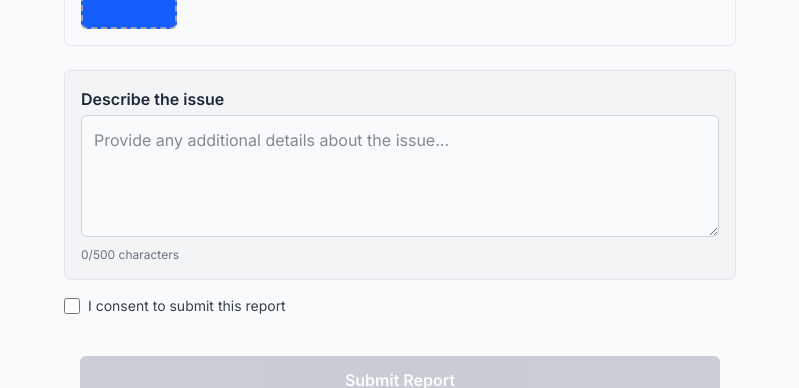
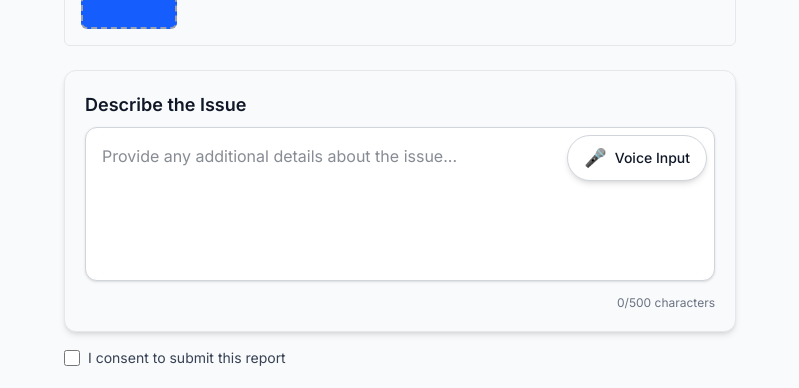
Before and after one commit to Ashu-sCode/civicMitra, a React (Vite) app in the folder civic_mitra/: page /report in a window 1280 px wide. Shown: the part 1377-1765 px from the top of the page, without its empty margins (240-1039 px from the left). Built offline with nearby package versions, Linux system fonts and the light colour scheme.

Commit message:
voice to text

```diff
--- a/civic_mitra/src/components/ReportPage/DescriptionInput.jsx
+++ b/civic_mitra/src/components/ReportPage/DescriptionInput.jsx
@@ -1,9 +1,130 @@
-import React from 'react'
+// src/components/ReportPage/DescriptionInput.jsx
+import React, { useState, useEffect, useRef } from "react";
 
-const DescriptionInput = () => {
+const DescriptionInput = ({ description, setDescription, maxLength = 500 }) => {
+  const [listening, setListening] = useState(false);
+  const [supported, setSupported] = useState(true);
+  const recognitionRef = useRef(null);
+
+  useEffect(() => {
+    const SpeechRecognition =
+      window.SpeechRecognition || window.webkitSpeechRecognition;
+
+    if (!SpeechRecognition) {
+      setSupported(false);
+      return;
+    }
+
+    const recognition = new SpeechRecognition();
+    recognition.continuous = true;
+    recognition.interimResults = true;
+    recognition.lang = "en-IN";
+
+    recognition.onresult = (event) => {
+      let transcript = "";
+      for (let i = event.resultIndex; i < event.results.length; ++i) {
+        transcript += event.results[i][0].transcript;
+      }
+      setDescription((prev) => {
+        const combined = prev + " " + transcript;
+        return combined.length > maxLength
+          ? combined.substring(0, maxLength)
+          : combined;
+      });
+    };
+
+    recognition.onerror = (err) => {
+      console.error("Voice input error:", err);
+      setListening(false);
+
+      if (err.error === "not-allowed") {
+        alert(
+          "Microphone access denied. Please allow microphone permissions to use voice input."
+        );
+      } else if (err.error === "no-speech") {
+        alert("No speech detected. Please try again.");
+      }
+    };
+
+    recognitionRef.current = recognition;
+  }, [setDescription, maxLength]);
+
+  const toggleListening = () => {
+    if (!recognitionRef.current) return;
+
+    if (listening) {
+      recognitionRef.current.stop();
+      setListening(false);
+    } else {
+      recognitionRef.current.start();
+      setListening(true);
+    }
+  };
+
   return (
-    <div>DescriptionInput</div>
-  )
-}
+    <div className="max-w-2xl mx-auto mt-6 p-5 bg-gray-50 dark:bg-gray-900 rounded-xl border border-gray-200 dark:border-gray-700 shadow-md transition-all duration-300">
+      <label className="block text-gray-900 dark:text-gray-100 font-semibold mb-2 text-lg">
+        Describe the Issue
+      </label>
 
-export default DescriptionInput
+      <div className="relative">
+        <textarea
+          value={description}
+          onChange={(e) => setDescription(e.target.value)}
+          placeholder="Provide any additional details about the issue..."
+          className="w-full p-4 rounded-xl border border-gray-300 dark:border-gray-600 bg-white dark:bg-gray-800 text-gray-900 dark:text-gray-100 shadow-sm focus:outline-none focus:ring-2 focus:ring-blue-500 dark:focus:ring-blue-400 transition resize-none"
+          rows={5}
+          maxLength={maxLength}
+        />
+
+        {supported && (
+          <button
+            type="button"
+            onClick={toggleListening}
+            className={`absolute top-2 right-2 flex items-center gap-2 px-4 py-2 rounded-full border shadow-md text-sm font-medium transition-all duration-300
+              ${
+                listening
+                  ? "bg-red-500 text-white border-red-600 animate-pulse"
+                  : "bg-white dark:bg-gray-700 text-gray-900 dark:text-gray-100 border-gray-300 dark:border-gray-600 hover:bg-gray-100 dark:hover:bg-gray-600"
+              }`}
+          >
+            <span className={`text-lg ${listening ? "animate-pulse" : ""}`}>
+              🎤
+            </span>
+            {listening ? "Listening..." : "Voice Input"}
+          </button>
+        )}
+      </div>
+
+      {/* Listening visual bar */}
+      {listening && (
+        <div className="mt-2 h-1 w-full bg-blue-200 dark:bg-blue-800 rounded-full overflow-hidden">
+          <div className="h-full w-full bg-blue-500 dark:bg-blue-400 animate-pulse-fast"></div>
+        </div>
+      )}
+
+      <p className="text-xs text-gray-500 dark:text-gray-400 mt-2 text-right">
+        {description.length}/{maxLength} characters
+      </p>
+
+      {!supported && (
+        <p className="text-red-500 text-sm mt-1">
+          Voice input not supported on this browser.
+        </p>
+      )}
+
+      {/* Tailwind animation for pulse-fast */}
+      <style>
+        {`
+          @keyframes pulse-fast {
+            0%, 100% { transform: scaleX(0.95); opacity: 0.6; }
+            50% { transform: scaleX(1); opacity: 1; }
+          }
+          .animate-pulse-fast { animation: pulse-fast 1s infinite ease-in-out; transform-origin: left; }
+        `}
+      </style>
+    </div>
+  );
+};
+
+export default DescriptionInput;
--- a/civic_mitra/src/pages/ReportPage.jsx
+++ b/civic_mitra/src/pages/ReportPage.jsx
@@ -3,6 +3,7 @@ import React, { useRef, useState } from "react";
 import CategorySelection from "../components/ReportPage/CategorySelection";
 import LocationInput from "../components/ReportPage/LocationInput";
 import MediaUploadSection from "../components/ReportPage/MediaUploadSection";
+import DescriptionInput from "../components/ReportPage/DescriptionInput";
 
 const ReportPage = () => {
   // -----------------------------
@@ -34,7 +35,10 @@ const ReportPage = () => {
   const handleCategorySelect = (categoryName) => {
     setSelectedCategory(categoryName);
     if (locationRef.current) {
-      locationRef.current.scrollIntoView({ behavior: "smooth", block: "start" });
+      locationRef.current.scrollIntoView({
+        behavior: "smooth",
+        block: "start",
+      });
     }
   };
 
@@ -88,13 +92,11 @@ const ReportPage = () => {
       <h1 className="text-2xl md:text-3xl font-bold text-center mb-8 text-gray-900 dark:text-gray-100">
         Civic Issue Reporting
       </h1>
-
       {/* Category Selection */}
       <CategorySelection
         onCategorySelect={handleCategorySelect}
         selectedCategory={selectedCategory}
       />
-
       {/* Location Input */}
       <div ref={locationRef}>
         <LocationInput
@@ -104,27 +106,17 @@ const ReportPage = () => {
           setAddressData={setAddressData}
         />
       </div>
+      {/* Media Upload */}
+      <MediaUploadSection
+        mediaFiles={mediaFiles}
+        setMediaFiles={setMediaFiles}
+      />
 
-      {/* Media Upload */}
-      <MediaUploadSection mediaFiles={mediaFiles} setMediaFiles={setMediaFiles} />
-
-      {/* Issue Description */}
-      <div className="max-w-2xl mx-auto mt-6 p-4 bg-gray-100 dark:bg-gray-800 rounded-md border border-gray-200 dark:border-gray-700">
-        <label className="block text-gray-800 dark:text-gray-200 font-semibold mb-1">
-          Describe the issue
-        </label>
-        <textarea
-          value={description}
-          onChange={(e) => setDescription(e.target.value)}
-          placeholder="Provide any additional details about the issue..."
-          className="w-full p-3 rounded-md border border-gray-300 dark:border-gray-600 bg-gray-50 dark:bg-gray-900 text-gray-900 dark:text-gray-100 focus:outline-none focus:ring-2 focus:ring-blue-500 dark:focus:ring-blue-400 transition"
-          rows={4}
-          maxLength={500}
-        />
-        <p className="text-xs text-gray-500 dark:text-gray-400 mt-1">
-          {description.length}/500 characters
-        </p>
-      </div>
+      {/* Description Input */}
+      <DescriptionInput
+        description={description}
+        setDescription={setDescription}
+      />
 
       {/* Consent */}
       <div className="max-w-2xl mx-auto mt-4 flex items-center gap-2">
@@ -135,31 +127,36 @@ const ReportPage = () => {
           onChange={() => setConsent(!consent)}
           className="w-4 h-4"
         />
-        <label htmlFor="consent" className="text-gray-700 dark:text-gray-300 text-sm">
+        <label
+          htmlFor="consent"
+          className="text-gray-700 dark:text-gray-300 text-sm"
+        >
           I consent to submit this report
         </label>
       </div>
-
       {/* Submit Button */}
       <div className="max-w-2xl mx-auto p-4 mt-6">
         <button
           onClick={handleSubmit}
-          disabled={!selectedCategory || !location || !addressData.address || !consent}
+          disabled={
+            !selectedCategory || !location || !addressData.address || !consent
+          }
           className={`w-full font-semibold py-3 px-4 rounded-md transition
-            ${!selectedCategory || !location || !addressData.address || !consent
-              ? "bg-gray-400 cursor-not-allowed"
-              : "bg-blue-500 hover:bg-blue-600 dark:bg-blue-600 dark:hover:bg-blue-700 text-white"
+            ${
+              !selectedCategory || !location || !addressData.address || !consent
+                ? "bg-gray-400 cursor-not-allowed"
+                : "bg-blue-500 hover:bg-blue-600 dark:bg-blue-600 dark:hover:bg-blue-700 text-white"
             }`}
         >
           Submit Report
         </button>
       </div>
-
       {/* Optional Summary */}
       {selectedCategory && location && addressData.address && (
         <div className="max-w-2xl mx-auto mt-6 p-4 bg-blue-50 dark:bg-blue-900/20 rounded-lg border border-blue-200 dark:border-blue-800">
           <p className="text-blue-800 dark:text-blue-200 font-semibold">
-            You are reporting: <span className="italic">{selectedCategory}</span> at "
+            You are reporting:{" "}
+            <span className="italic">{selectedCategory}</span> at "
             <span className="italic">{addressData.address}</span>"
           </p>
           <p className="text-gray-700 dark:text-gray-300 text-sm mt-1">
@@ -176,7 +173,9 @@ const ReportPage = () => {
               {mediaFiles.map((file, idx) => (
                 <img
                   key={idx}
-                  src={typeof file === "string" ? file : URL.createObjectURL(file)}
+                  src={
+                    typeof file === "string" ? file : URL.createObjectURL(file)
+                  }
                   alt="preview"
                   className="w-16 h-16 object-cover rounded-md border border-gray-300 dark:border-gray-600"
                 />
```
